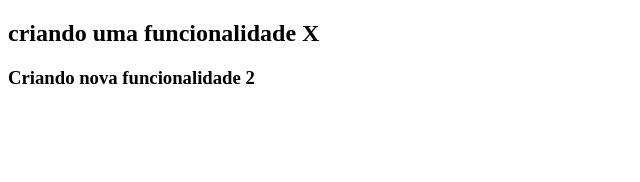
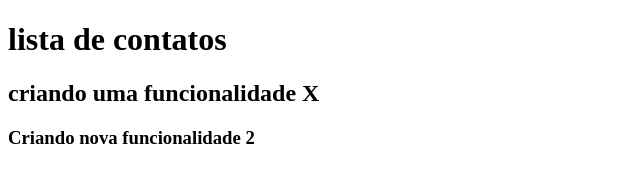
Before and after one commit to RodrigoFernandes79/curso_git_1, a plain HTML site: page index.html in a window 1280 px wide. Shown: the whole page, without its empty margins (0-640 px from the left). Drawn offline with Linux system fonts and the light colour scheme.

Commit message:
Criando uma pagina de contatos
- Criada a pagina de contatos para atender a nova funcionalidade

```diff
--- a/index.html
+++ b/index.html
@@ -6,6 +6,7 @@
     <title>Document</title>
 </head>
 <body>
+    <h1>lista de contatos</h1>
     <h2>criando uma funcionalidade X</h2>
     <h3>Criando nova funcionalidade 2</h3>
 </body>
```
